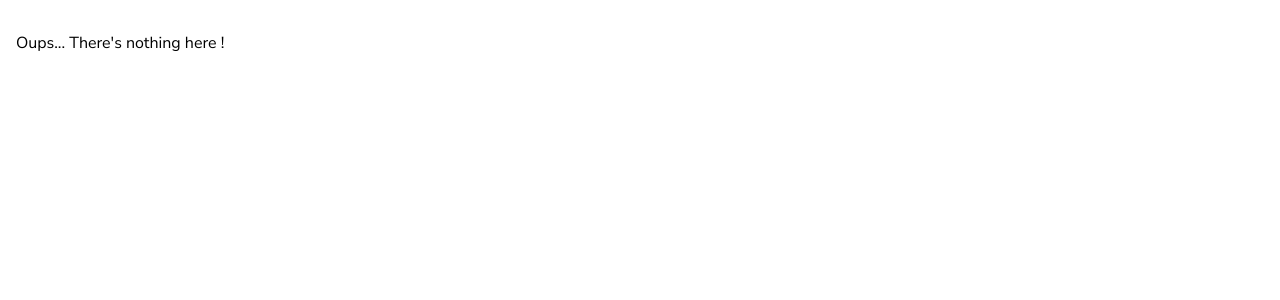
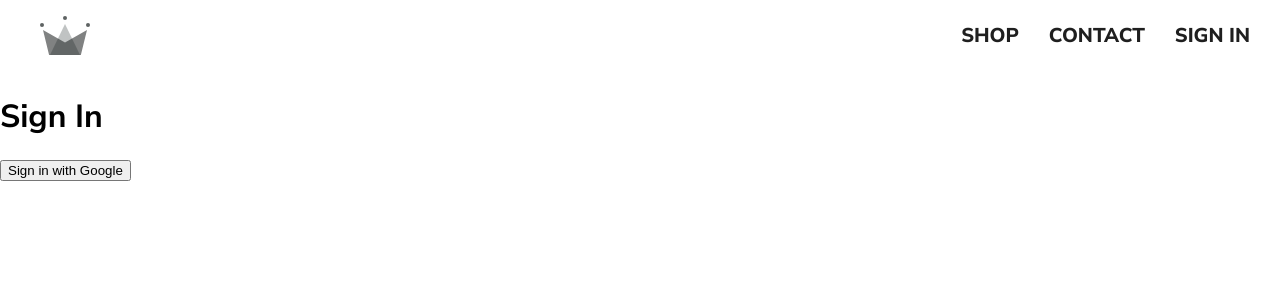
Before and after one commit to weekendatchewie/crown-shop, a React (Create React App) app: page /sign-in in a window 1280 px wide. Shown: the top 300 px of the page. Built offline with nearby package versions, Linux system fonts and the light colour scheme.

Commit message:
init firebase

```diff
--- a/package.json
+++ b/package.json
@@ -6,6 +6,7 @@
     "@testing-library/jest-dom": "^5.16.4",
     "@testing-library/react": "^13.3.0",
     "@testing-library/user-event": "^13.5.0",
+    "firebase": "^9.8.4",
     "react": "^18.2.0",
     "react-dom": "^18.2.0",
     "react-router-dom": "^6.3.0",
--- a/src/App.js
+++ b/src/App.js
@@ -2,6 +2,7 @@
 
 import {Routes, Route} from 'react-router-dom';
 import Navigation from "./routes/navigation/navigation.component";
+import SignIn from "./routes/signin/signin.component";
 
 
 function App() {
@@ -9,6 +10,7 @@
         <Routes>
             <Route path='/' element={<Navigation />}>
                 <Route index element={<Home/>}/>
+                <Route path="sign-in" element={<SignIn />} />
             </Route>
 
             <Route
--- a/src/routes/navigation/navigation.component.jsx
+++ b/src/routes/navigation/navigation.component.jsx
@@ -14,7 +14,7 @@
                 <div className="nav-links-container">
                     <Link className="nav-link" to="/shop">SHOP</Link>
                     <Link className="nav-link" to="/shop">CONTACT</Link>
-                    <Link className="nav-link" to="/shop">SIGN IN</Link>
+                    <Link className="nav-link" to="/sign-in">SIGN IN</Link>
                 </div>
             </div>
             <Outlet/>
--- /dev/null
+++ b/src/routes/signin/signin.component.jsx
@@ -0,0 +1,19 @@
+import {signInWithGooglePopup} from "../../utils/firebase/firebase.utils";
+
+
+function SignIn() {
+
+    const logGoogleUser = async() => {
+        const response = await signInWithGooglePopup();
+        console.log(response)
+    }
+
+    return (
+        <div>
+            <h1>Sign In</h1>
+            <button onClick={logGoogleUser}>Sign in with Google</button>
+        </div>
+    );
+}
+
+export default SignIn;
--- /dev/null
+++ b/src/utils/firebase/firebase.utils.js
@@ -0,0 +1,25 @@
+import {initializeApp} from "firebase/app";
+import {getAuth, signInWithRedirect, signInWithPopup, GoogleAuthProvider} from 'firebase/auth';
+import { getFirestore, doc, getDoc, setDoc } from 'firebase/firestore';
+
+
+const firebaseConfig = {
+    apiKey: "AIzaSyBQyuR4x3amGrSXEM4JtCya1SBPMR3By5w",
+    authDomain: "crown-shop-db-740c5.firebaseapp.com",
+    projectId: "crown-shop-db-740c5",
+    storageBucket: "crown-shop-db-740c5.appspot.com",
+    messagingSenderId: "223732827382",
+    appId: "1:223732827382:web:f349db16fd851478b458d7"
+};
+
+// Initialize Firebase
+const firebaseApp = initializeApp(firebaseConfig);
+
+const provider = new GoogleAuthProvider();
+provider.setCustomParameters({
+    prompt: "select_account"
+})
+
+// Authentication
+export const auth = getAuth();
+export const signInWithGooglePopup = () => signInWithPopup(auth, provider)
```
Also changed, not shown: 1 other file (tests, documents, lock files or other folders).
